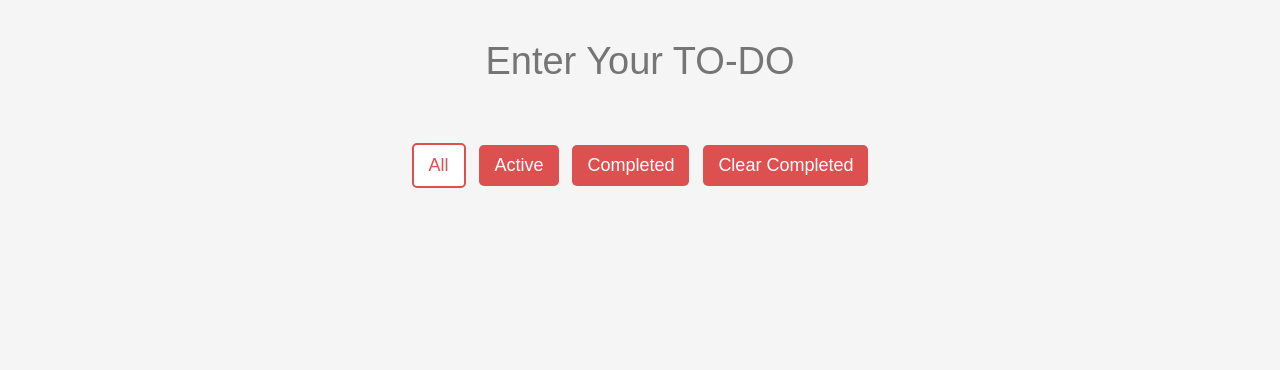
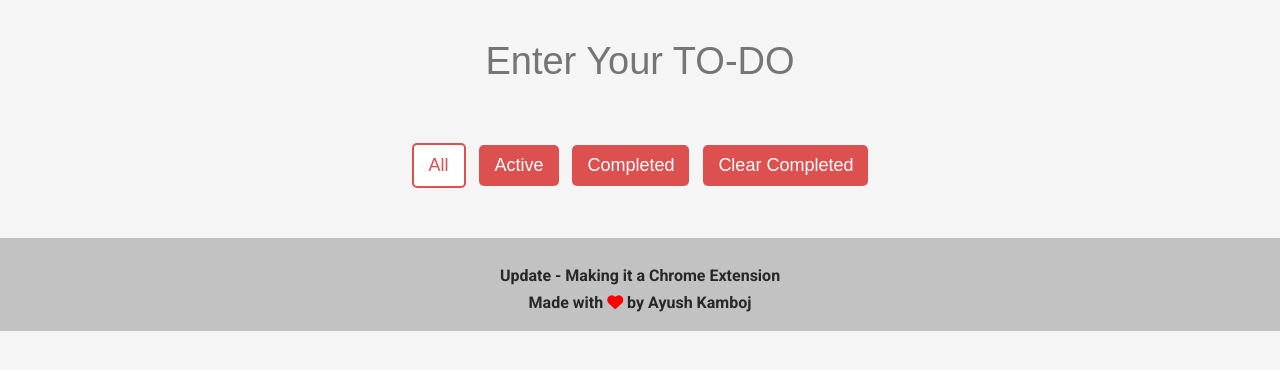
Before and after one commit to mozCheese/To-Do-App, a plain HTML site: page index.html in a window 1280 px wide. Shown: the part 318-688 px from the top of the page. Drawn offline with Linux system fonts and the light colour scheme.

Commit message:
Footer added

```diff
--- a/index.html
+++ b/index.html
@@ -45,10 +45,12 @@
         <button class="clear">Clear Completed</button>
       </section>
 
-      <section class="list-section text-center">
-
-      </section>
+      <section class="list-section text-center"></section>
     </main>
+    <footer class="footer text-center">
+      <p class="update">Update - Making it a Chrome Extension</p>
+      <p class="madeBy">Made with <i class="fas fa-heart"></i> by Ayush Kamboj</p>
+    </footer>
     <script src="./script.js"></script>
   </body>
 </html>
--- a/style.css
+++ b/style.css
@@ -220,3 +220,20 @@ button:hover{
   background: white;
   border: 2px solid rgb(221, 80, 80);
 }
+
+.footer{
+  margin-top: 50px;
+  background: rgb(194, 194, 194);
+  padding: 20px 0;
+  font-weight: 600;
+  color: rgb(39, 39, 39);
+}
+
+.fa-heart{
+  color: red;
+}
+
+.update{
+  display: block;
+  margin: 10px 0;
+}
```
